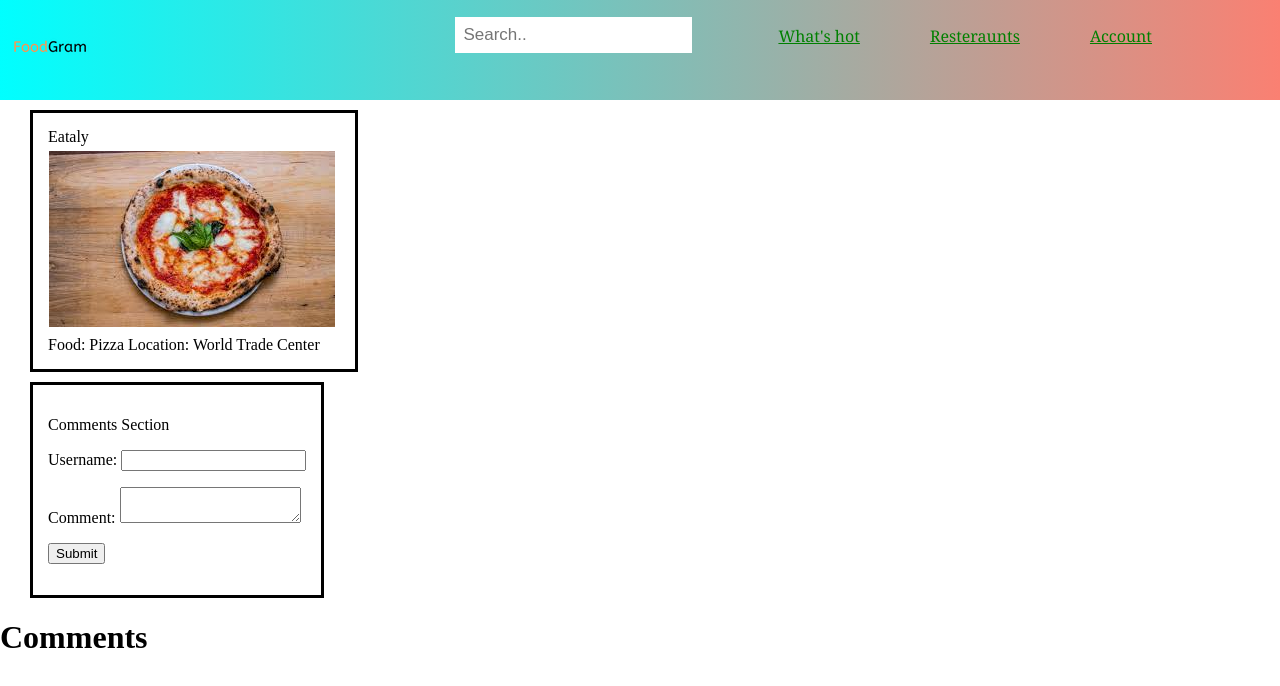
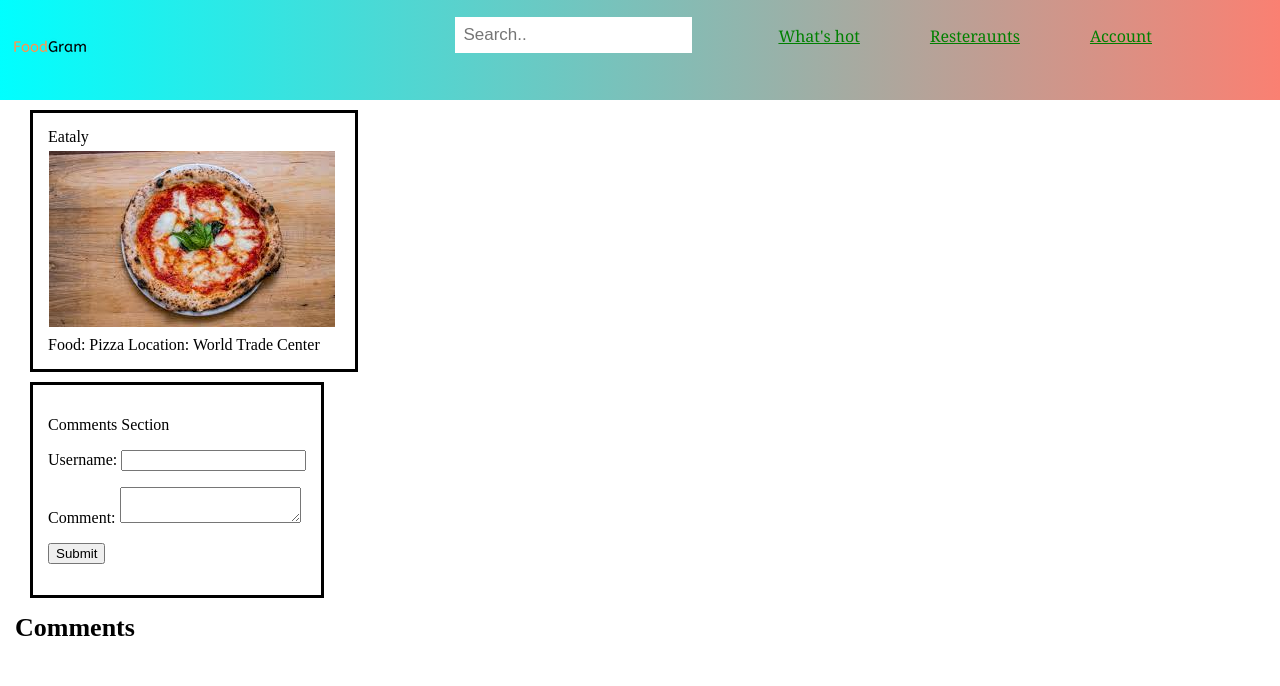
Before and after one commit to mjl776/FoodGram, a Vue app: page / in a window 1280 px wide. Shown: the top 686 px of the page. Built offline with nearby package versions, Linux system fonts and the light colour scheme; no server answers.

Commit message:
minor styling change to h1 heading and initial comments

```diff
--- a/src/components/FoodPages.vue
+++ b/src/components/FoodPages.vue
@@ -20,6 +20,7 @@
             <showComments/>
         </div>
     </div>
+
 </template>
 
 <script>
--- a/src/components/showComments.vue
+++ b/src/components/showComments.vue
@@ -29,4 +29,21 @@ export default {
 
 <style scoped>
 
+h1 {
+    margin: 15px;
+}
+
+#showComments {
+    max-width: 800px;
+    margin: 0px;
+    font-size: 13px;
+}
+
+.single-comment {
+    padding: 15px;
+    margin: 15px;
+    box-sizing: border-box;
+    background: grey;
+}
+
 </style>
```
